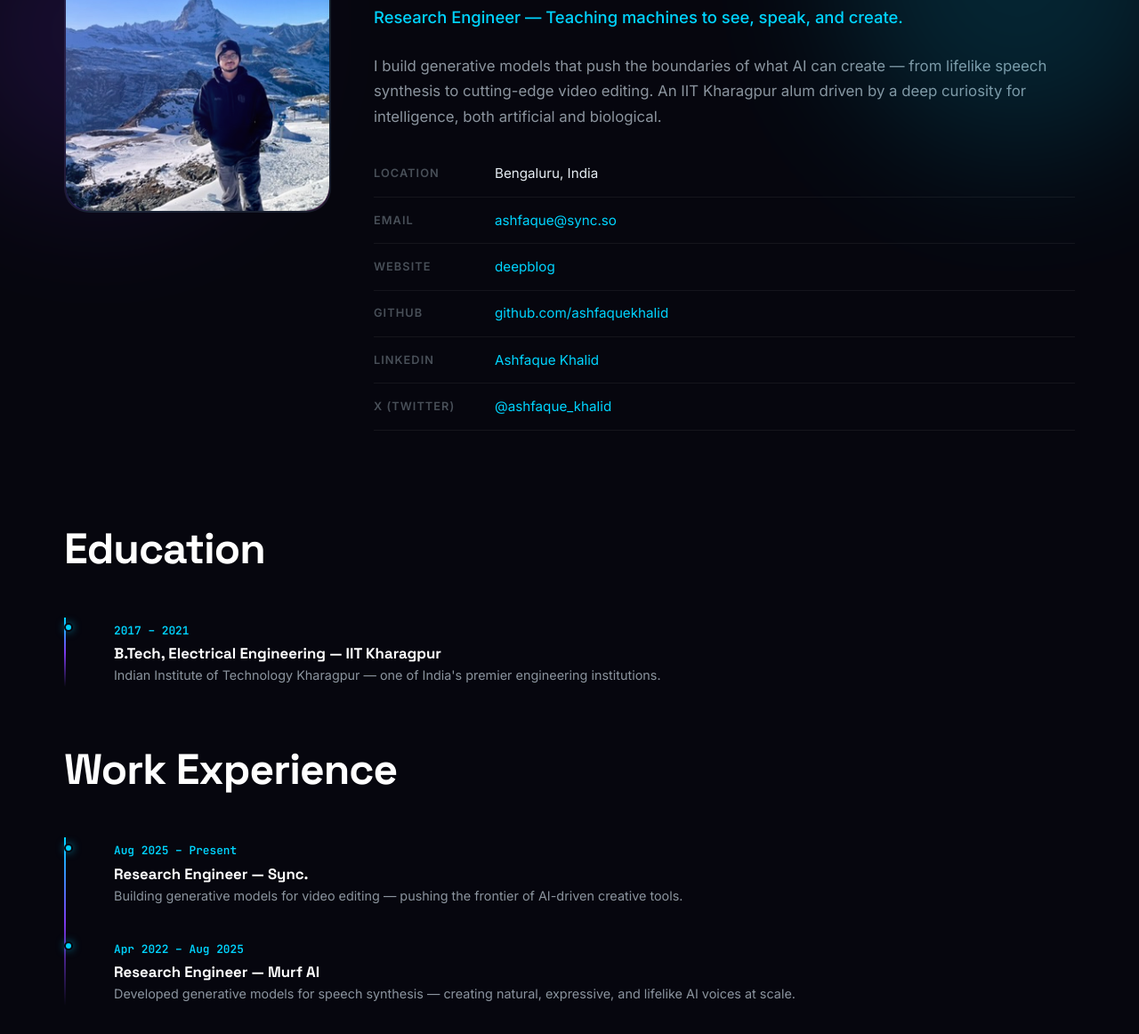
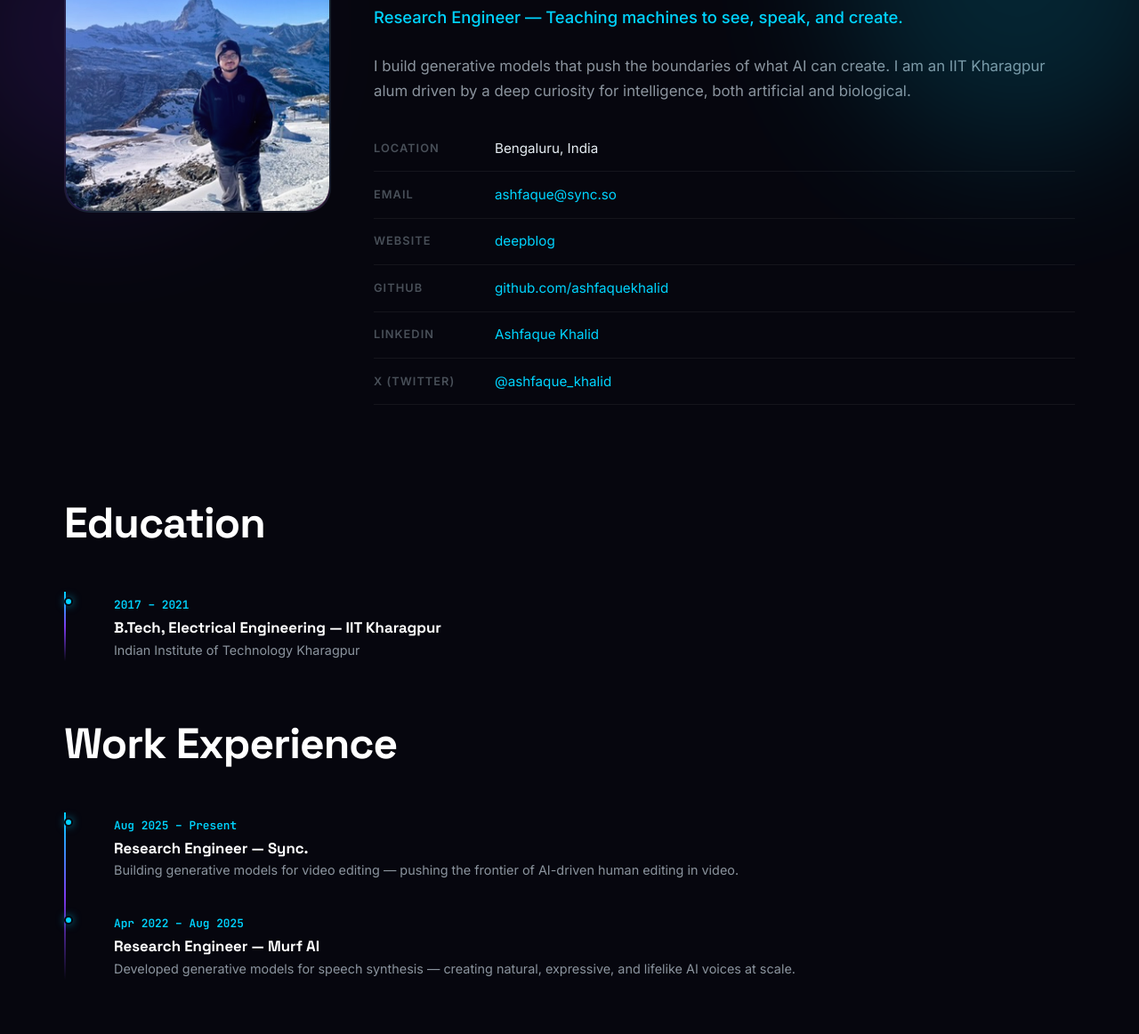
Before and after one commit to ashfaquekhalid/deepblog, a plain HTML site: page about.html in a window 1280 px wide. Shown: the part 349-1511 px from the top of the page at 89% size. Drawn offline with Linux system fonts and the light colour scheme.

Commit message:
Add profile details

```diff
--- a/about.html
+++ b/about.html
@@ -43,7 +43,7 @@
           <h2>Ashfaque Khalid</h2>
           <p class="tagline">Research Engineer — Teaching machines to see, speak, and create.</p>
 
-          <p>I build generative models that push the boundaries of what AI can create — from lifelike speech synthesis to cutting-edge video editing. An IIT Kharagpur alum driven by a deep curiosity for intelligence, both artificial and biological.</p>
+          <p>I build generative models that push the boundaries of what AI can create. I am an IIT Kharagpur alum driven by a deep curiosity for intelligence, both artificial and biological.</p>
 
           <ul class="info-list">
             <li>
@@ -81,7 +81,7 @@
           <div class="timeline-item">
             <span class="year">2017 – 2021</span>
             <h4>B.Tech, Electrical Engineering — IIT Kharagpur</h4>
-            <p>Indian Institute of Technology Kharagpur — one of India's premier engineering institutions.</p>
+            <p>Indian Institute of Technology Kharagpur</p>
           </div>
         </div>
       </div>
@@ -93,7 +93,7 @@
           <div class="timeline-item">
             <span class="year">Aug 2025 – Present</span>
             <h4>Research Engineer — Sync.</h4>
-            <p>Building generative models for video editing — pushing the frontier of AI-driven creative tools.</p>
+            <p>Building generative models for video editing — pushing the frontier of AI-driven human editing in video.</p>
           </div>
           <div class="timeline-item">
             <span class="year">Apr 2022 – Aug 2025</span>
```
